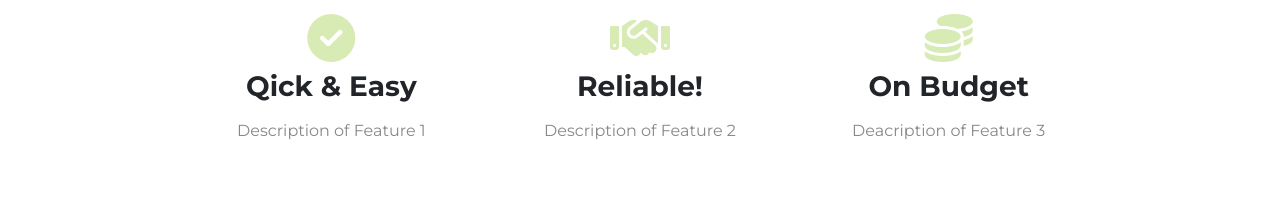
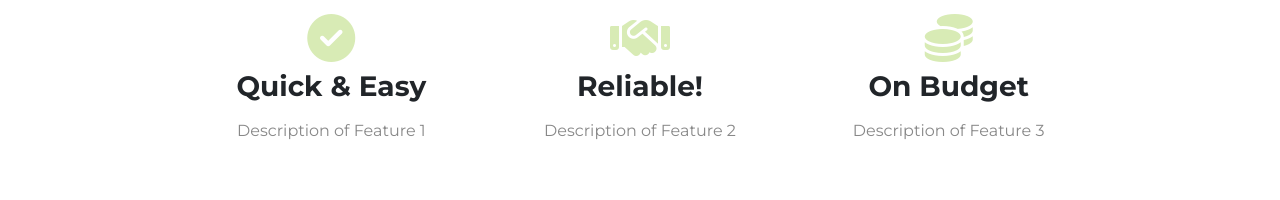
Before and after one commit to alaaamady/App-, a plain HTML site: page index.html in a window 1280 px wide. Shown: the part 728-928 px from the top of the page. Drawn offline with nearby package versions, Linux system fonts and the light colour scheme.

Commit message:
Update index.html

```diff
--- a/index.html
+++ b/index.html
@@ -95,7 +95,7 @@
 
       <div class="feature-col col-lg-4">
         <i class="icon fas fa-check-circle fa-3x "></i>
-        <h3 class="ftr-h3">Qick & Easy</h3>
+        <h3 class="ftr-h3">Quick & Easy</h3>
         <p>Description of Feature 1</p>
       </div>
 
@@ -108,7 +108,7 @@
       <div class="feature-col col-lg-4">
         <i class="icon fas fa-coins fa-3x"></i>
         <h3 class="ftr-h3">On Budget</h3>
-        <p>Deacription of Feature 3</p>
+        <p>Description of Feature 3</p>
       </div>
 
     </div>
```
